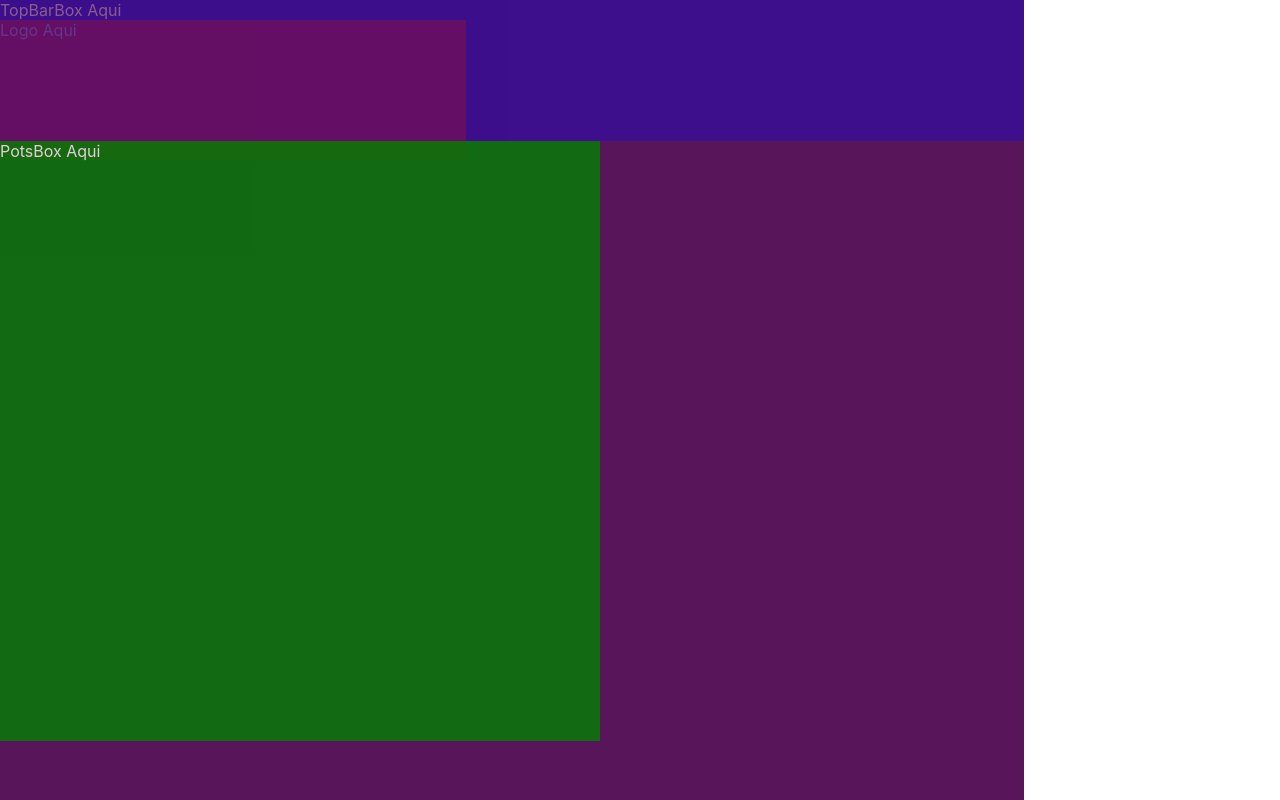
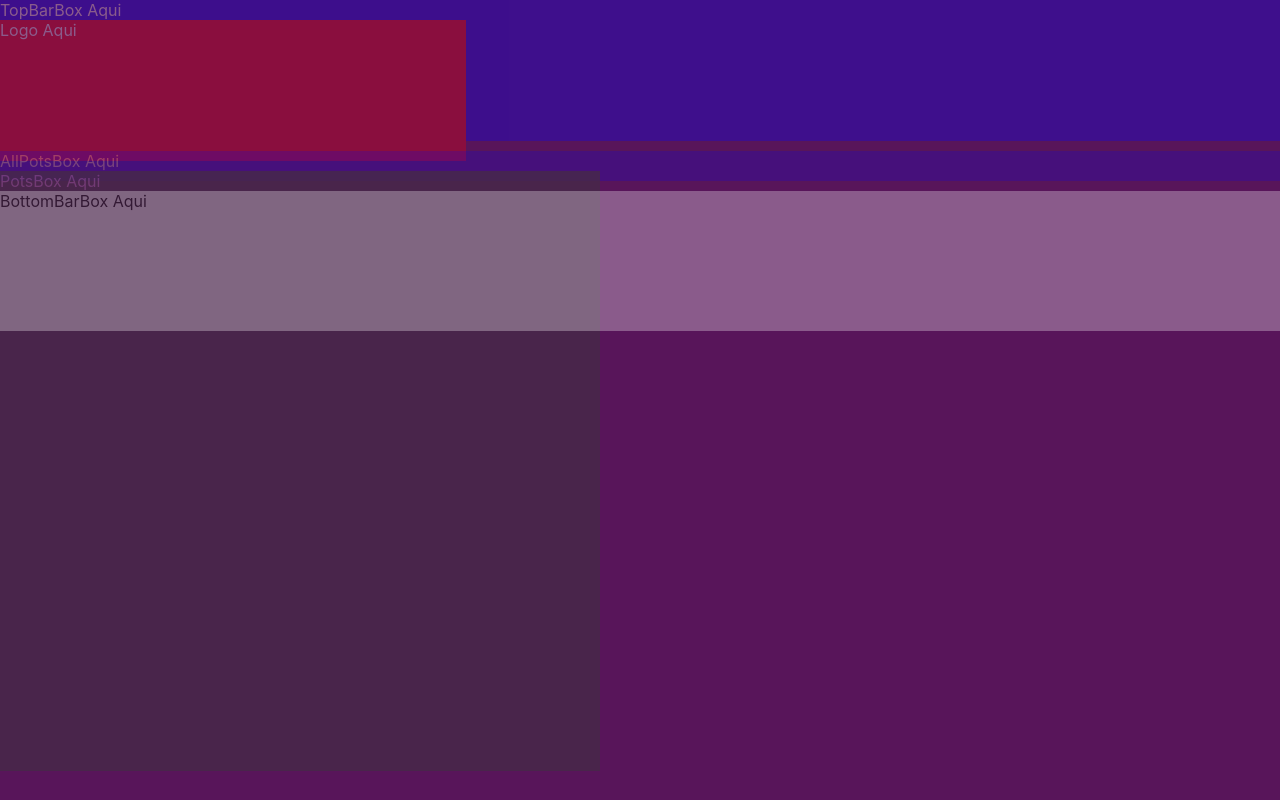
Before and after one commit to RobsonGilRocha/replica_ahnegao, a React (Create React App) app: page / in a window 1280 px wide. Shown: the top 800 px of the page. Built offline with nearby package versions, Linux system fonts and the light colour scheme.

Commit message:
27maio20210014

```diff
--- a/src/App.css
+++ /dev/null
@@ -1,7 +0,0 @@
-.App {
-  height: 1024px;
-  width: 1024px;
-  margin: 0;
-  color: #FEFEFE;
-  background-color: #58155A
-}
--- a/src/App.js
+++ b/src/App.js
@@ -1,12 +1,16 @@
-import './App.css';
-import {  TopBar, PotsBox,} from './components/index'
+//import './App.css';
+import {  TopBar, AllPots,BottomBar,Separator } from './components/index'
 //import {  Separator, Logo, Row} from './components/index'
 
 function App() {
   return (
-    <div className="App">
+    <div>
       <TopBar/>
-      <PotsBox/>
+      <Separator/>
+      <AllPots/>
+      <Separator/>
+      <BottomBar/>
+      <Separator/>
     </div>
   );
 }
--- /dev/null
+++ b/src/components/AllPots/index.js
@@ -0,0 +1,15 @@
+import {AllPotsBox} from './styles'
+import { PotsBox } from '../index'
+
+function AllPots() {
+    return(
+
+            <AllPotsBox>AllPotsBox Aqui
+                <PotsBox/>
+
+            </AllPotsBox>
+
+    );
+}
+
+export default AllPots;
--- /dev/null
+++ b/src/components/AllPots/styles.js
@@ -0,0 +1,8 @@
+import styled from 'styled-components';
+
+export const AllPotsBox = styled.div`
+
+  color: #FEFEFE;
+  background-color: blue;
+  opacity: 0.2;
+`;
--- /dev/null
+++ b/src/components/BottomBar/index.js
@@ -0,0 +1,12 @@
+import {BottomBarBox} from './styles'
+
+function BottomBar() {
+    return(
+        <BottomBarBox>
+            BottomBarBox Aqui
+        </BottomBarBox>
+
+    );
+}
+
+export default BottomBar;
--- /dev/null
+++ b/src/components/BottomBar/styles.js
@@ -0,0 +1,9 @@
+import styled from 'styled-components';
+
+export const BottomBarBox = styled.div`
+  width: 100%;;
+  height: 140.73px;
+  color: black;
+  background-color: white;
+  opacity: 0.3;
+`;
--- a/src/components/Logo/styles.js
+++ b/src/components/Logo/styles.js
@@ -5,5 +5,4 @@ export const LogoBox = styled.div`
   height: 140.73px;
   color: #FEFEFE;
   background-color: red;
-  opacity: 0.5;
 `;
--- a/src/components/index.js
+++ b/src/components/index.js
@@ -1,4 +1,6 @@
 export { default as TopBar } from './TopBar'
+export { default as BottomBar } from './BottomBar'
+export { default as AllPots } from './AllPots'
 export { default as Logo } from './Logo'
 export { default as PotsBox } from './PotsBox'
 export { default as Separator } from './Separator'
--- a/src/index.css
+++ b/src/index.css
@@ -5,6 +5,9 @@ body {
     sans-serif;
   -webkit-font-smoothing: antialiased;
   -moz-osx-font-smoothing: grayscale;
+  color: #FEFEFE;
+  background-color: #58155A;
+
 }
 
 code {
```
